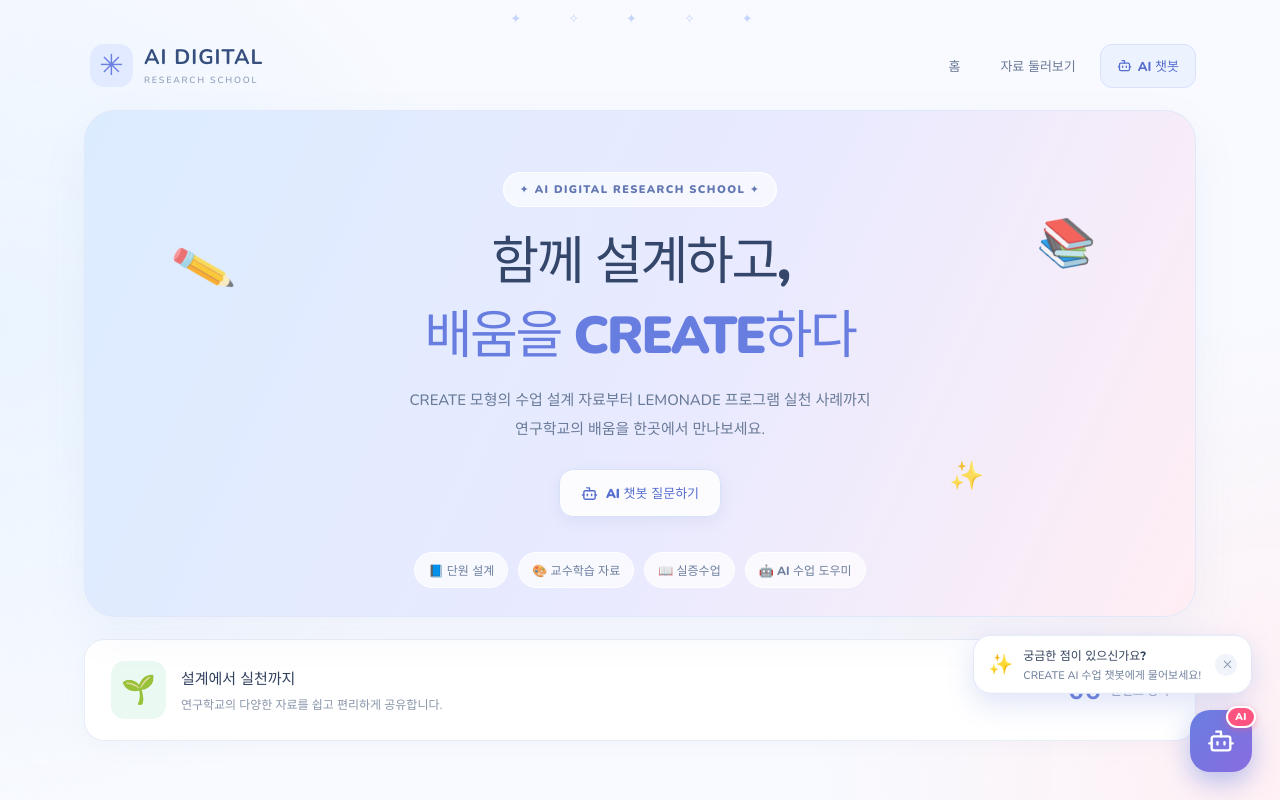
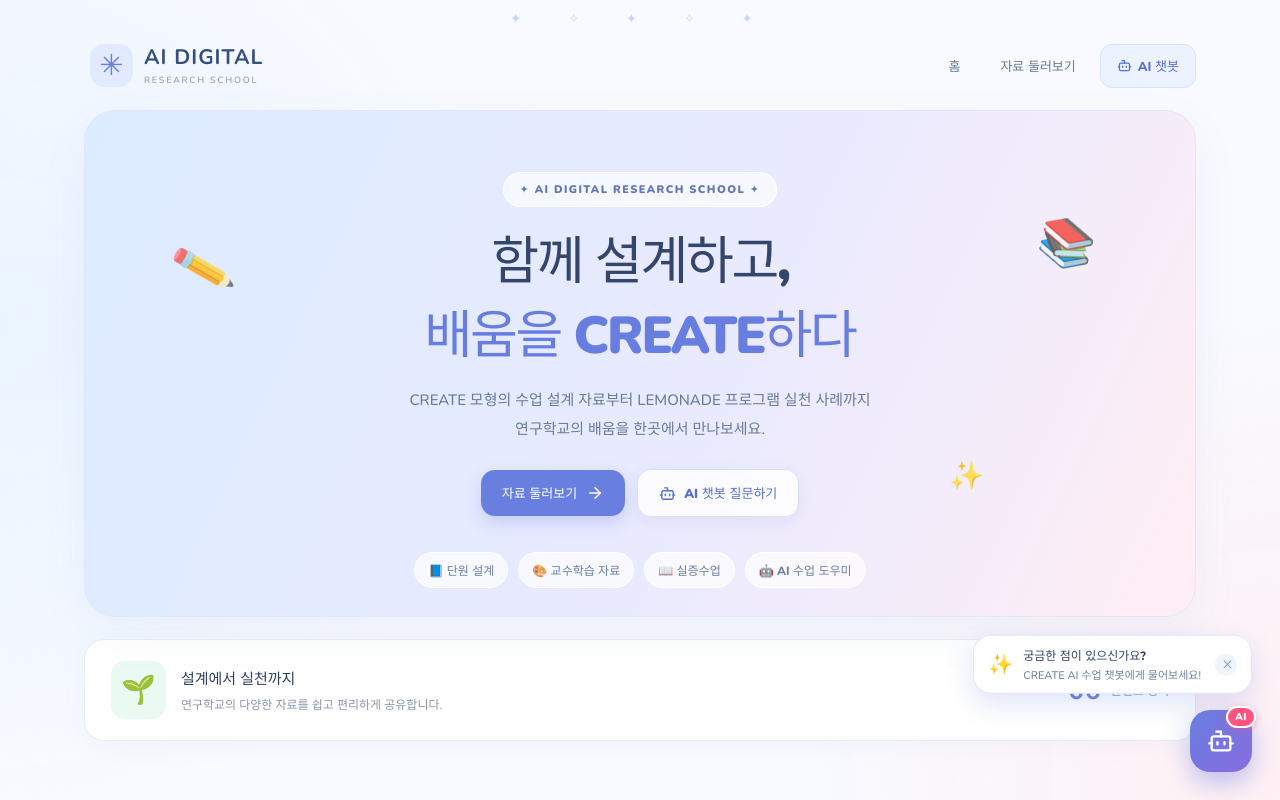
Before and after one commit to invinciblebearme-ctrl/create, a React (Vite) app: page / in a window 1280 px wide. Shown: the top 800 px of the page. Built offline with nearby package versions, Linux system fonts and the light colour scheme.

Commit message:
feat: 히어로 영역 자료 둘러보기 버튼 복원

```diff
--- a/src/main.jsx
+++ b/src/main.jsx
@@ -60,7 +60,7 @@ function App() {
           <h1>함께 설계하고,<br /><span>배움을 CREATE하다</span></h1>
           <p>CREATE 모형의 수업 설계 자료부터 LEMONADE 프로그램 실천 사례까지<br className="desktop-break" /> 연구학교의 배움을 한곳에서 만나보세요.</p>
           <div className="hero-actions">
-            {/* <button className="primary-btn" onClick={() => go('library')}>자료 둘러보기 <ArrowRight size={18} /></button> */}
+            <button className="primary-btn" onClick={() => go('library')}>자료 둘러보기 <ArrowRight size={18} /></button>
             <button className="secondary-hero-btn" onClick={() => { setChatOpen(true); setShowTooltip(false); }}>
               <Bot size={17} /> <span>AI 챗봇 질문하기</span>
             </button>
```
